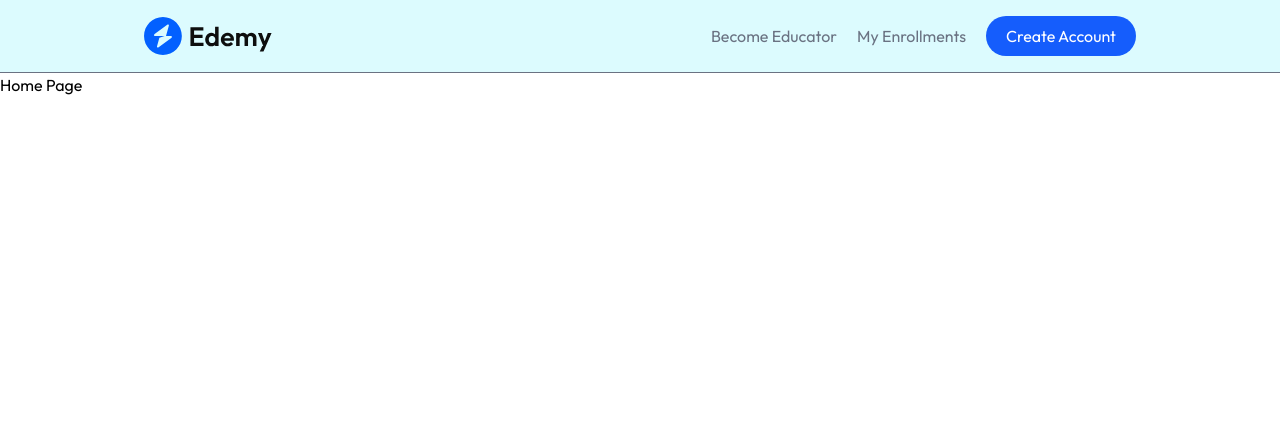
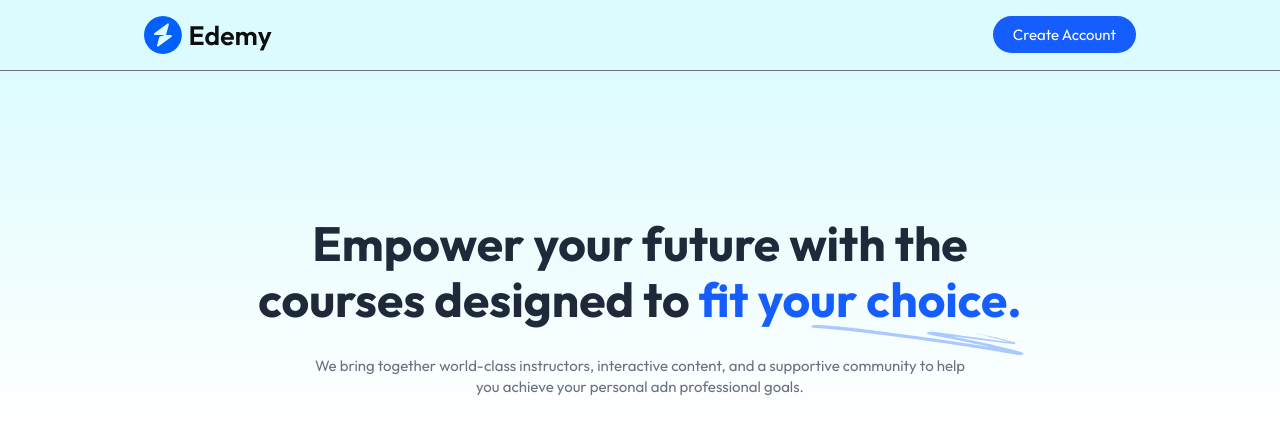
Before and after one commit to AhmedJOUALLA/EduLearn, a React (Vite) app in the folder client/: page / in a window 1280 px wide. Shown: the top 434 px of the page. Built offline with nearby package versions, Linux system fonts and the light colour scheme; no server answers.

Commit message:
add Hero section custom Tailwind theme

```diff
--- a/client/src/App.jsx
+++ b/client/src/App.jsx
@@ -15,6 +15,7 @@ import Navbar from "./components/student/Navbar";
 const App = () => {
 
   const isEducatorRoute = useMatch('/educator/*')
+
   return (
     <div className="text-default min-h-screen bg-white">
       {!isEducatorRoute && <Navbar /> }
--- a/client/src/components/student/Hero.jsx
+++ b/client/src/components/student/Hero.jsx
@@ -1,9 +1,26 @@
+
+import { assets } from '../../assets/assets'
+
 const Hero = () => {
-  return (
-    <div>
-      <h1>Hero</h1>
-    </div>
-  );
-};
+    return (
+        <div className='flex flex-col items-center justify-center w-full md:pt-36 pt-20 px-7 md:px-0 space-y-7 text-center bg-linear-to-b from-cyan-100/70'>
 
-export default Hero;
+            <h1 className='md:text-home-heading-large text-home-heading-small relative font-bold text-gray-800 max-w-3xl mx-auto'>
+                Empower your future with the courses designed to
+                <span className='text-blue-600'> fit your choice.</span>
+                    <img
+                        src={assets.sketch}
+                        alt="sketch"
+                        className='md:block hidden absolute -bottom-7 right-0'
+                    />
+        </h1>
+        <p className='md:block text-gray-500 max-w-2xl mx-auto'>We bring together world-class instructors, interactive content, and a
+          supportive community to help you achieve your personal adn professional goals.</p>
+
+        <p className='md:hidden text-gray-500 max-w-sm mx-auto '>We bring together world-class instructors, interactive content, and a
+          supportive community to help you achieve your personal adn professional goals.</p>
+        </div>
+    )
+}
+
+export default Hero
--- a/client/src/components/student/Navbar.jsx
+++ b/client/src/components/student/Navbar.jsx
@@ -1,32 +1,64 @@
-import React from "react";
 import { assets } from "../../assets/assets";
-import {Link} from 'react-router-dom'
-import {userClerk,UserButton, useUser, useClerk} from '@clerk/clerk-react'
+import { Link } from "react-router-dom";
+import { UserButton, useUser, useClerk } from "@clerk/clerk-react";
 
 const Navbar = () => {
-  const isCourseListPage = location.pathname.includes('/course-list');
+  const isCourseListPage = location.pathname.includes("/course-list");
 
-  const {openSignIn} = useClerk()
+  const { openSignIn } = useClerk();
 
+  const { user } = useUser();
 
   return (
-    <div className={`flex items-center justify-between px-4 sm:px-10 md:px-14
-    lg:px-36 border-b border-gray-500 py-4 ${isCourseListPage ? 'bg-white' : 'bg-cyan-100/70'} `} >
-      <img src={assets.logo} alt="Logo" className="w-28 lg:w-32 cursor-pointer" />
+    <div
+      className={`flex items-center justify-between px-4 sm:px-10 md:px-14
+    lg:px-36 border-b border-gray-500 py-4 ${isCourseListPage ? "bg-white" : "bg-cyan-100/70"} `}
+    >
+      <img
+        src={assets.logo}
+        alt="Logo"
+        className="w-28 lg:w-32 cursor-pointer"
+      />
+
       <div className="hidden md:flex items-center gap-5 text-gray-500 ">
         <div className="flex items-center gap-5">
+          {user && (
+            <>
               <button>Become Educator</button>
-          <Link to='/my-enrollments'>My Enrollments</Link>
+              <Link to="/my-enrollments">My Enrollments</Link>
+            </>
+          )}
         </div>
-        <button className="bg-blue-600 text-white px-5 py-2 rounded-full">Create Account</button>
+        {user ? (
+          <UserButton />
+        ) : (
+          <button
+            onClick={() => openSignIn()}
+            className="bg-blue-600
+        text-white px-5 py-2 rounded-full"
+          >
+            Create Account
+          </button>
+        )}
       </div>
+
       {/* For phone screens */}
       <div className="md:hidden flex items-center gap-2 sm:gap-5 text-gray-500 ">
-        <div>
+        <div className="flex items-center gap-1 sm:gap-2 max-sm:text-xs">
+          {user && (
+            <>
               <button>Become Educator</button>
-          <Link to='/my-enrollments'>My Enrollments</Link>
+              <Link to="/my-enrollments">My Enrollments</Link>
+            </>
+          )}
         </div>
-        <button><img src={assets.user_icon} alt="" /></button>
+        {user ? (
+          <UserButton />
+        ) : (
+          <button onClick={() => openSignIn()}>
+            <img src={assets.user_icon} alt="" />
+          </button>
+        )}
       </div>
     </div>
   );
--- a/client/src/index.css
+++ b/client/src/index.css
@@ -1,6 +1,26 @@
+
 @import url('https://fonts.googleapis.com/css2?family=Outfit:wght@100..900&display=swap');
 @import "tailwindcss";
 
+
+@theme {
+    --text-course-details-heading-small: 26px;
+    --text-course-details-heading-small--line-height: 36px;
+
+    --text-course-details-heading-large: 36px;
+    --text-course-details-heading-large--line-height: 44px;
+
+    --text-home-heading-small: 28px;
+    --text-home-heading-small--line-height: 34px;
+
+    --text-home-heading-large: 48px;
+    --text-home-heading-large--line-height: 56px;
+
+    --text-default: 15px;
+    --text-default--line-height: 21px;
+}
+
+
 * {
-    font-family: Outfit;
+    font-family: 'Outfit', sans-serif;
 }
--- a/client/src/pages/student/Home.jsx
+++ b/client/src/pages/student/Home.jsx
@@ -1,7 +1,9 @@
+import Hero from "../../components/student/Hero";
+
 const Home = () => {
   return (
-    <div>
-      <h1>Home Page</h1>
+    <div className="flex flex-col items-center space-y-7 text-center">
+      <Hero />
     </div>
   );
 };
```
Also changed, not shown: 1 other file (tests, documents, lock files or other folders). Lines whose indentation alone changed are shown as unchanged.
